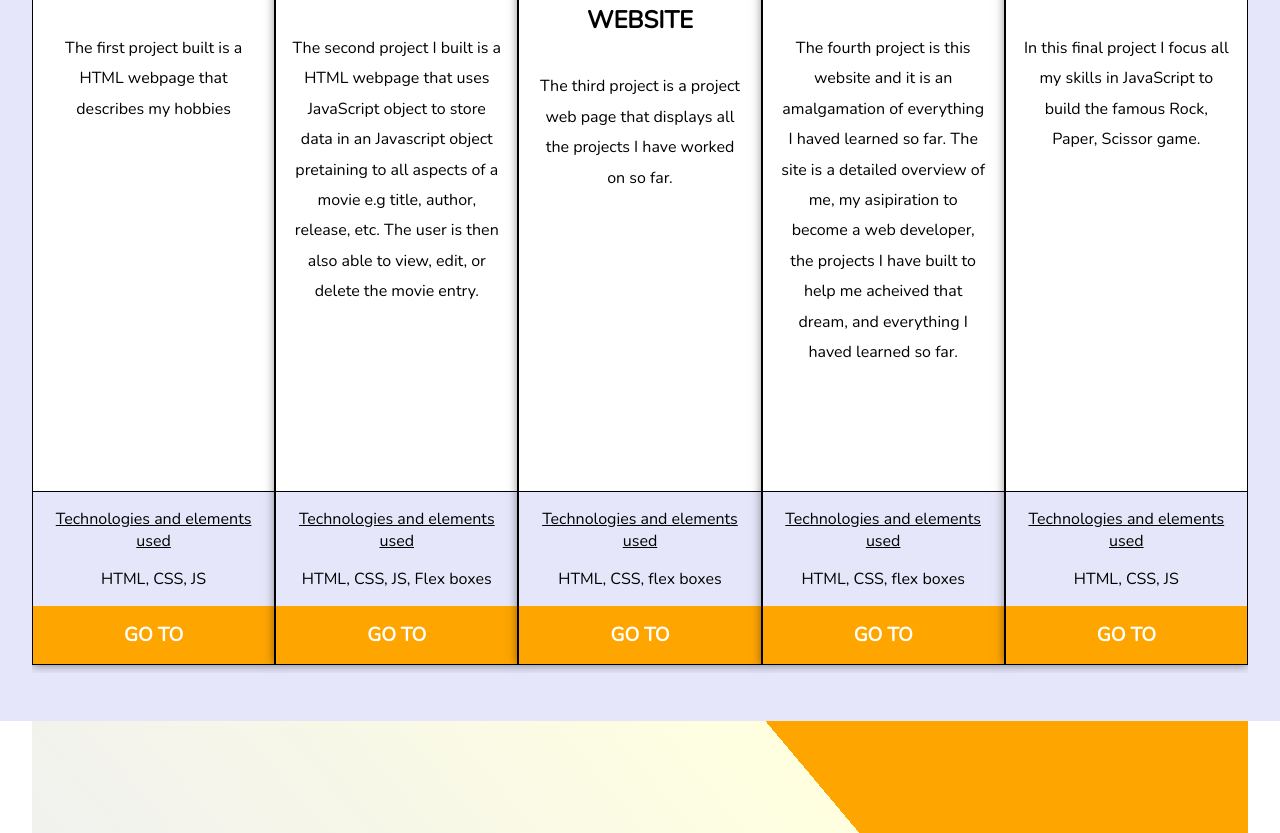
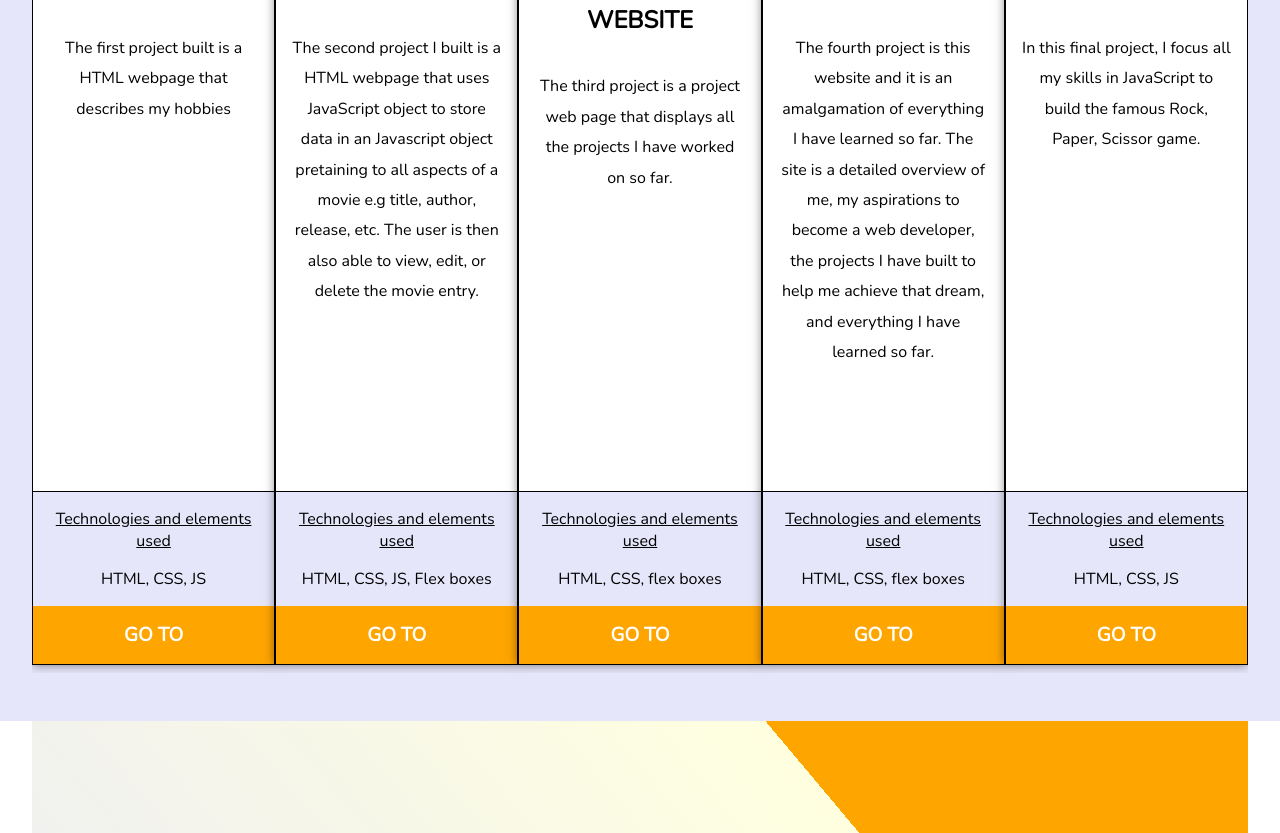
Before and after one commit to blackNoir2/Website, a plain HTML site: page index.html in a window 1280 px wide. Shown: the part 5740-6573 px from the top of the page. Drawn offline with nearby package versions, Linux system fonts and the light colour scheme; a script that the page names is missing; a web font is replaced by a local one.

Commit message:
Update index.html

```diff
--- a/index.html
+++ b/index.html
@@ -307,10 +307,10 @@
               <h1>Website</h1>
               <p>
                 The fourth project is this website and it is an amalgamation of
-                everything I haved learned so far. The site is a detailed
-                overview of me, my asipiration to become a web developer, the
-                projects I have built to help me acheived that dream, and
-                everything I haved learned so far.
+                everything I have learned so far. The site is a detailed
+                overview of me, my aspirations to become a web developer, the
+                projects I have built to help me achieve that dream, and
+                everything I have learned so far.
               </p>
             </div>
 
@@ -331,7 +331,7 @@
             <div class="body">
               <h1>Game</h1>
               <p>
-                In this final project I focus all my skills in JavaScript to
+                In this final project, I focus all my skills in JavaScript to
                 build the famous Rock, Paper, Scissor game.
               </p>
             </div>
@@ -341,7 +341,7 @@
                 <p class="technologies-title">Technologies and elements used</p>
                 <p class="technologies">HTML, CSS, JS</p>
               </div>
-              <a href="#"><div class="button">Go to</div></a>
+              <a href="https://starlit-druid-c20ade.netlify.app/"><div class="button">Go to</div></a>
             </div>
           </div>
         </div>
```
